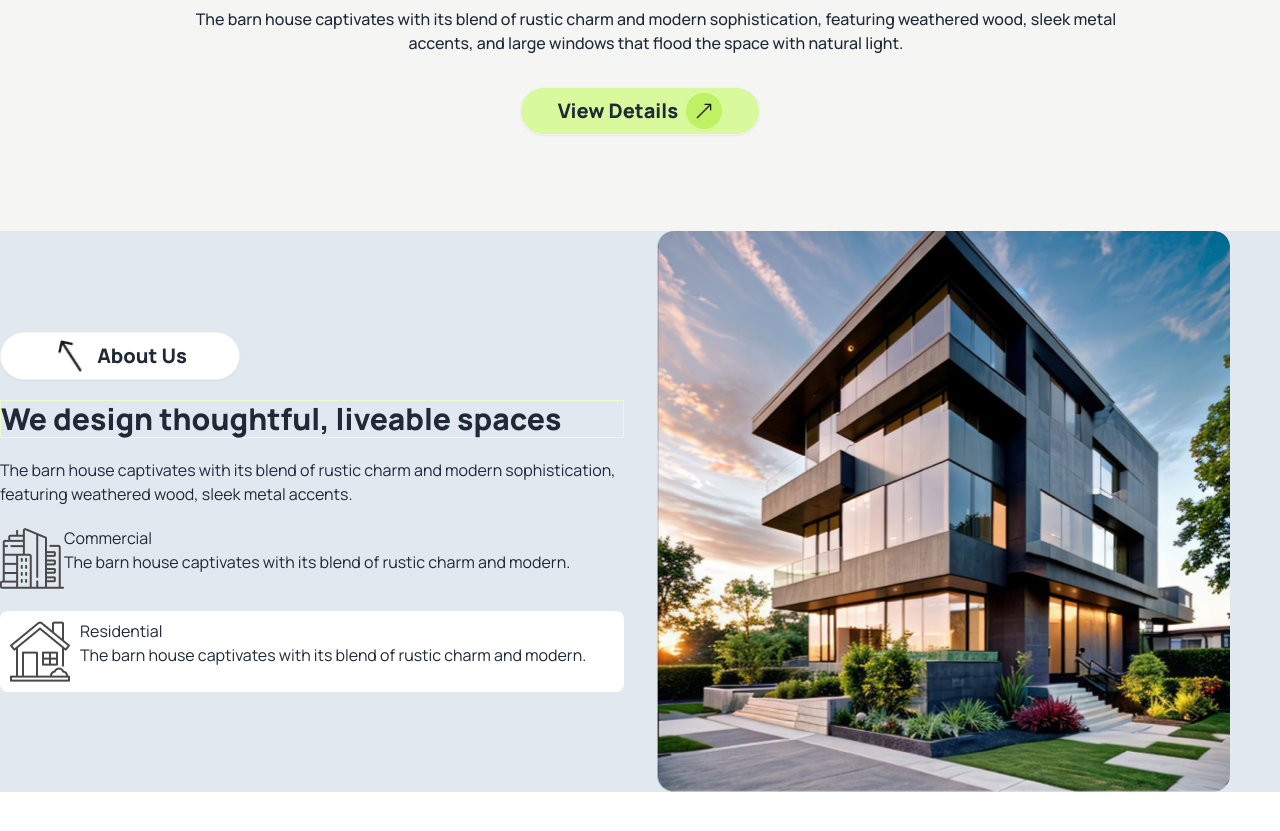
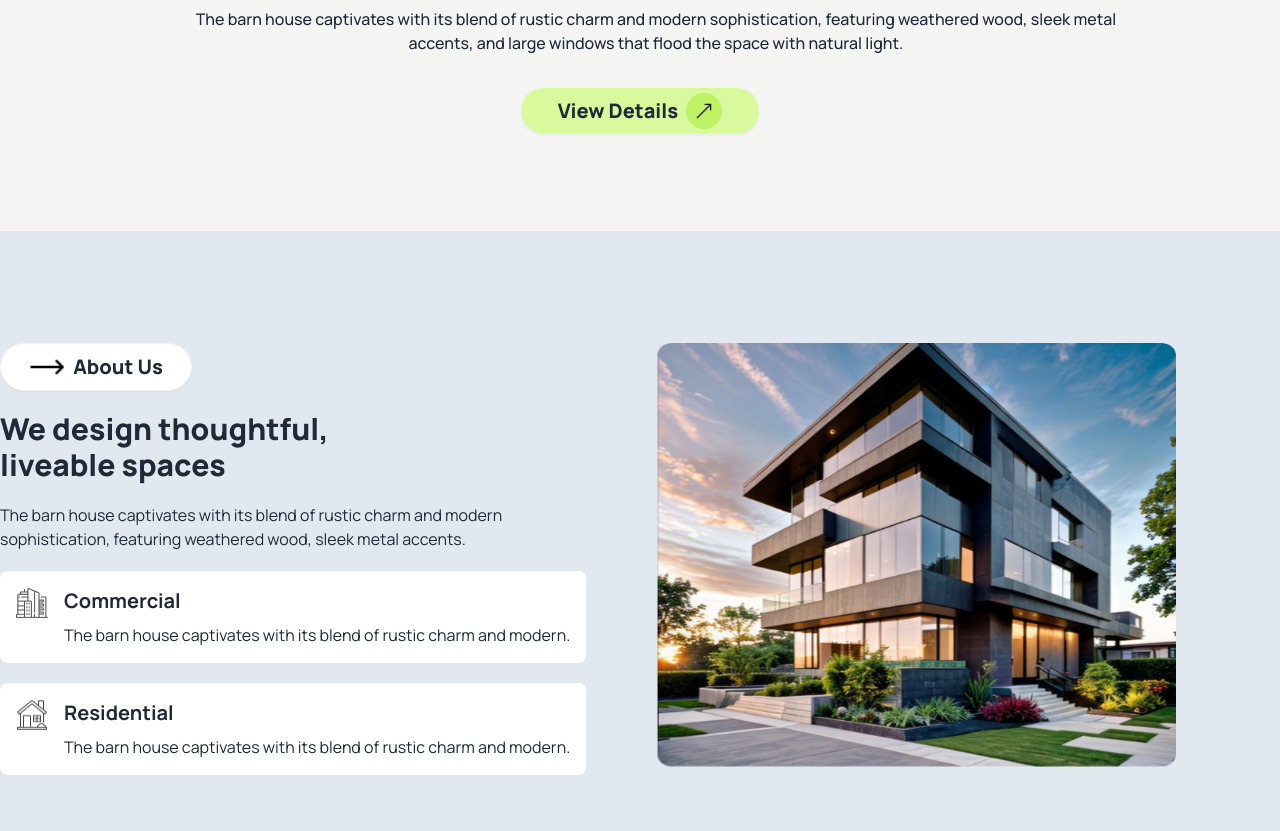
Before and after one commit to KevAkaSlayer/Assignment3, a plain HTML site: page index.html in a window 1280 px wide. Shown: the part 659-1490 px from the top of the page. Before the commit the page ends 1451 px from the top, so only its background shows below. Drawn offline with nearby package versions, Linux system fonts and the light colour scheme.

Commit message:
liveable space section done

```diff
--- a/index.html
+++ b/index.html
@@ -31,7 +31,7 @@
 <body class="manrope-font bg-stone-100">
 
     <!-- header section  -->
-    <header class="container mx-auto ">
+    <header class="container mx-auto px-4 md:px-0">
         <nav class="py-10 flex justify-between items-center">
             <div class="flex space-x-3 items-center">
                 <div class="w-12  bg-lime-300 rounded-full p-2">
@@ -93,27 +93,27 @@
 
     <main>
         <!-- liveable section  -->
-        <section class="mt-24 bg-slate-200">
-            <div class="flex flex-col space-x-8 container mx-auto justify-center items-center md:flex-row">
-                <div class="md:w-1/2 flex-col space-y-5">
-                    <button class="px-2 w-full btn bg-white font-extrabold text-xl rounded-3xl lg:w-60 "><div class="w-9">
-                        <img class="w-full rotate-12" src="./assets/icons8-arrow-30.png" alt="">
+        <section class="mt-7 md:mt-24 px-4 md:px-0 py-20 bg-slate-200">
+            <div class="flex flex-col space-y-8 container mx-auto md:flex-row md:space-x-8">
+                <div class="md:w-1/2 md:mt-8 flex-col flex justify-center items-center  md:justify-start md:items-start space-y-5">
+                    <button class="btn bg-white font-extrabold text-xl rounded-3xl w-48"><div class="w-9">
+                        <img class="w-full" src="./assets/icons8-arrow-side-30.png" alt="">
                     </div>About Us</button>
-                    <h1 class="border border-lime-100 font-extrabold text-3xl">We design thoughtful, liveable spaces</h1>
-                    <p>The barn house captivates with its blend of rustic charm and
+                    <h1 class="font-extrabold text-3xl text-center md:text-left">We design thoughtful,<br>liveable spaces</h1>
+                    <p class="text-center md:text-left md:w-5/6">The barn house captivates with its blend of rustic charm and
                         modern sophistication, featuring weathered wood, sleek metal accents.</p>
 
-                    <div class="flex">
-                        <img src="./assets/commercial.png" alt="">
-                        <div>
-                            <h4>Commercial</h4>
+                    <div class="flex p-4 rounded-lg space-x-4 bg-white">
+                        <img class="w-8 h-8" src="./assets/commercial.png" alt="">
+                        <div class="flex-col space-y-2">
+                            <h4 class="font-bold text-xl">Commercial</h4>
                             <p>The barn house captivates with its blend of rustic charm and modern.</p>
                         </div>
                     </div>
-                    <div class="flex p-2 rounded-lg space-x-2 bg-white">
-                        <img src="./assets/residential.png" alt="">
-                        <div>
-                            <h4>Residential</h4>
+                    <div class="flex p-4 rounded-lg space-x-4 bg-white">
+                        <img class="w-8 h-8" src="./assets/residential.png" alt="">
+                        <div class="flex-col space-y-2">
+                            <h4 class="font-bold text-xl">Residential</h4>
                             <p>The barn house captivates with its blend of rustic charm and modern.</p>
                         </div>
                     </div>
@@ -121,7 +121,7 @@
                 </div>
 
                 <div class="md:w-1/2">
-                    <img src="./assets/Rectangle.png" alt="">
+                    <img class="md:size-10/12"src="./assets/Rectangle.png" alt="">
                 </div>
 
             </div>
```
Also changed, not shown: assets/icons8-arrow-side-30.png (added).
